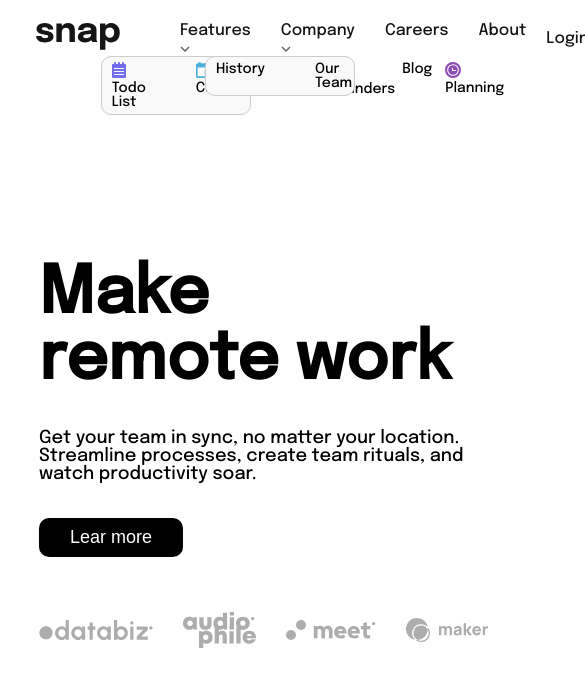
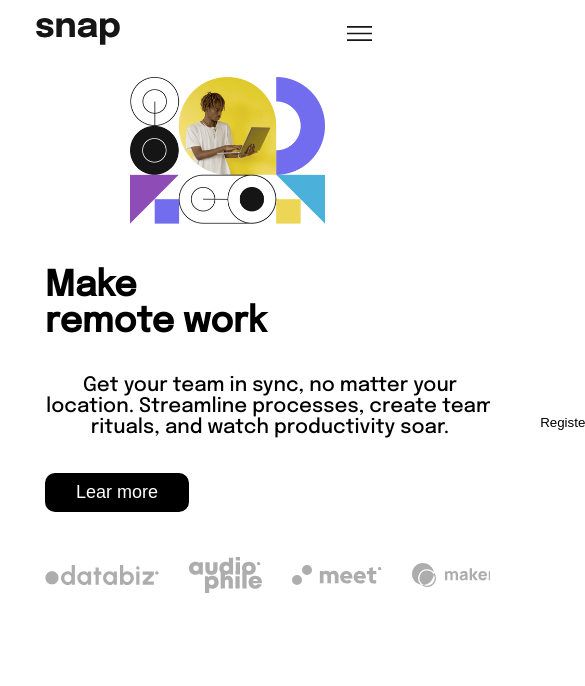
Before and after one commit to 02Alexis/land_page, a website built with webpack: page src/index.html in a window 390 px wide. Shown: the top 686 px of the page, 585 px wide, since content can reach past the window. Built offline with nearby package versions, Linux system fonts and the light colour scheme.

Commit message:
inicio de diseño mobile

```diff
--- a/src/index.html
+++ b/src/index.html
@@ -16,25 +16,11 @@
                 </figure>
                 <ul>
                     <li>
-                        <div class="dropdown">
-                         <a id="feature-link" href="#">Features <img id="feature-link" src="./images/icon-arrow-down.svg" alt=""></a>
-                         <ul class="dropdown-list" id="feature-dropdown">
-                            <li><img src="./images/icon-todo.svg" alt=""> Todo List</li>
-                            <li><img src="./images/icon-calendar.svg" alt=""> Calendar</li>
-                            <li><img src="./images/icon-reminders.svg" alt=""> Remininders</li>
-                            <li><img src="./images/icon-planning.svg" alt=""> Planning</li>
-                        </ul>
-                        </div>
+                        <a href="#" id="featureLink">Features <img src="./images/icon-arrow-down.svg" alt=""></a>
+                        <ul id="dynamicList"></ul>
                     </li>
                     <li>
-                        <div class="dropdown">
-                            <a id="company-link" href="#">Company <img id="company-link" src="./images/icon-arrow-down.svg" alt=""></a>
-                            <ul class="dropdown-list" id="company-dropdown">
-                                <li>History</li>
-                                <li>Our Team</li>
-                                <li>Blog</li>
-                            </ul>
-                        </div>
+                        <a href="#">Company <img src="./images/icon-arrow-down.svg" alt=""></a>
                     </li>
                     <li>
                         <a href="#">Careers</a>
@@ -47,13 +33,15 @@
             <div class="header__contenido">
                 <a href="#">Login</a>
                 <button class="header__button">Register</button>
+                <img src="./images/icon-menu.svg" class="header__menu">
             </div>
         </nav>
-        <!-- <section class="main__content">
-            <div class="main__presentacion">
-                <h1>Make<br>remote work</h1>
+
+        <div class="header__row">
+            <div class="header__col-1">
+                <h2>Make<br>remote work</h2>
                 <p>Get your team in sync, no matter your location. Streamline processes, create team rituals, and watch productivity soar.</p>
-                <button class="header__button">Lear more</button>
+                <button class="header__buttonTwo">Lear more</button>
                 <ul>
                     <li><img src="./images/client-databiz.svg" alt=""></li>
                     <li><img src="./images/client-audiophile.svg" alt=""></li>
@@ -61,17 +49,17 @@
                     <li><img src="./images/client-maker.svg" alt=""></li>
                 </ul>
             </div>
-            <div class="main__img">
-                <img class="img" src="./images/image-hero-desktop.png" alt="">
-                <!-- <picture>
-                    <source srcset="./images/image-hero-desktop.png" media="(min-width: 1440px)">
-                    <img class="img" src="./images/image-hero-mobile.png" alt="">
-                </picture> -->
-            <!--</div>
-        </section> -->
+            <div class="header__col-2">
+                <picture>
+                    <source srcset="./images/image-hero-desktop.png" media="(min-width: 475px)" class="header__imagen">
+                    <img src="./images/image-hero-mobile.png" class="header__imagen">
+                </picture>
+                <!-- <img src="./images/image-hero-desktop.png" alt="" class="header__imagen"> -->
+            </div>
+        </div>
     </header>
 
-    <main class="main">
+    <!-- <main class="main">
         <section class="main__content">
             <div class="main__presentacion">
                 <h2>Make<br>remote work</h2>
@@ -84,36 +72,42 @@
                     <li><img src="./images/client-maker.svg" alt=""></li>
                 </ul>
             </div>
-            <div class="main__presentacionTwo">
+            <div class="main__presentacion">
                 <picture>
                     <source class="main__mobile" srcset="./images/image-hero-desktop.png" media="(min-width: 475px)">
                     <img class="main__desktop" src="./images/image-hero-mobile.png" alt="">
                 </picture>
             </div>
         </section>
-    </main>
+    </main> -->
 
-    <script>
-        // JavaScript para mostrar/ocultar la lista desplegable al hacer clic en el enlace
-        var featureLink = document.getElementById("feature-link");
-        var featureDropdown = document.getElementById("feature-dropdown");
-        var companyLink = document.getElementById("company-link");
-        var companyDropdown = document.getElementById("company-dropdown");
+    <!-- <script>
+        document.addEventListener("DOMContentLoaded", function() {
+          // Obtener elementos del DOM
+          var featureLink = document.getElementById("featureLink");
+          var dynamicList = document.getElementById("dynamicList");
 
-        featureLink.addEventListener("click", function() {
-            if (featureDropdown.style.display === "block") {
-                featureDropdown.style.display = "none";
+          // Agregar evento clic al enlace "Feature"
+          featureLink.addEventListener("click", function(event) {
+            event.preventDefault();
+            // Mostrar u ocultar la lista dinámica al hacer clic en "Feature"
+            if (dynamicList.style.display === "none") {
+              dynamicList.style.display = "block";
             } else {
-                featureDropdown.style.display = "block";
+              dynamicList.style.display = "none";
             }
+          });
+
+          // Crear elementos de lista dinámica
+          var listItems = ["Elemento 1", "Elemento 2", "Elemento 3"];
+          listItems.forEach(function(item) {
+            var listItem = document.createElement("li");
+            listItem.textContent = item;
+            dynamicList.appendChild(listItem);
+          });
         });
-        companyLink.addEventListener("click", function() {
-            if (companyDropdown.style.display === "block") {
-                companyDropdown.style.display = "none";
-            } else {
-                companyDropdown.style.display = "block";
-            }
-        });
-    </script>
+      </script> -->
+
+
 </body>
 </html>
--- a/src/styles/indexStyles/styles.scss
+++ b/src/styles/indexStyles/styles.scss
@@ -13,7 +13,7 @@ body{
         padding: 18px 18px 18px 50px;
         padding-left: 36px;
         gap: 20px;
-        margin-bottom: 23   px;
+        margin-bottom: 23px;
     }
     &__contenido{
         display: flex;
@@ -30,6 +30,12 @@ body{
             color: $colorTerciario;
         }
     }
+    &__menu{
+        display: flex;
+        width: 25px;
+        cursor: pointer;
+        display: none;
+    }
     &__button {
         display: inline-block;
         border-radius: 15px;
@@ -39,73 +45,16 @@ body{
         padding: 1em;
         cursor: pointer;
     }
-    // &__dropdown{
-    //     position: relative;
-    //     display: inline-block;
-    //     &:hover{
-    //         display: block;
-    //     }
-    // }
-    // &__dropdown-list{
-    //     display: none; /* Oculta la lista por defecto */
-    //     position: absolute;
-    //     top: 100%;
-    //     left: 0;
-    //     background-color: #f9f9f9;
-    //     padding: 0;
-    //     margin: 0;
-    //     list-style-type: none;
-    //     border: 1px solid #ccc;
-    //     display: block;
-
-    //     li {
-    //         padding: 5px 10px;
-    //         cursor: pointer;
-    //     }
-    // }
-
-
+    &__row{
+        display: flex;
+        justify-content: space-between;
+        align-items: center;
+        margin: 100px 0;
     }
-
-.dropdown {
+    &__col-1{
+        flex-basis: 45%;
         position: relative;
-    display: inline-block;
-}
-
-.dropdown-list {
-    display: none; /* Oculta la lista por defecto */
-    position: absolute;
-    gap: 5px;
-    font-size: 14px;
-    top: 100%;
-    right: 0;
-    background-color: #f9f9f9;
-    padding: 0;
-    margin: 0;
-    list-style-type: none;
-    border: 1px solid #ccc;
-    border-radius: 10px;
-    width: 150px;
-}
-
-.dropdown-list li {
-    padding: 5px 10px;
-    cursor: pointer;
-}
-
-.dropdown:hover .dropdown-list {
-    display: block; /* Muestra la lista al hacer hover */
-}
-
-.main{
-    &__content{
-        height: 90vh;
-        display: flex;
-        align-items: center;
-        padding: 0 10%;
-    }
-    &__presentacion{
-       max-width: 450px;
+        margin-left: 150px;
         h2{
         font-size: 65px;
         margin-bottom: 35px;
@@ -122,17 +71,9 @@ body{
         align-items: center;
         gap: 30px;
         list-style: none;
-
         }
     }
-    &__img{
-        img{
-            width: 400px;
-            height: auto;
-        }
-
-    }
-    &__button {
+    &__buttonTwo {
         background-color: #000;
         color: #fff;
         border: none;
@@ -141,7 +82,7 @@ body{
         width: 8em;
         padding: .5em;
         cursor: pointer;
-        margin-bottom: 55px;
+        margin-bottom: 45px;
         font-size: 18px;
         &:hover{
             background-color: #fff;
@@ -149,27 +90,175 @@ body{
             border-radius: 15px #000;
         }
     }
-    &__presentacionTwo{
+    &__col-2{
         position: relative;
-        right: 0;
-        top: 0;
         flex-basis: 60%;
         display: flex;
         align-items: center;
     }
-    &__desktop{
-        width: 65%;
+    &__imagen{
+        width: 50%;
         height: 50%;
         transform: translate(130px, -40px);
     }
 }
+#dynamicList {
+    display: none;
+  }
 
-@media only screen and (max-width: 375px) {
-    .main{
-        &__content{
+  @media screen and (max-width: 475px){
+    .header{
+        &__contenido{
+            ul{
+            position: fixed;
+            top: 0;
+            right: -250px;
+            background: white;
+            width: 150px;
+            height: 100vh;
+            padding: 40px;
+            z-index: 1;
+            transition: all 300ms;
+            }
+            a{
+            position: fixed;
+            top: 0;
+            right: -250px;
+            background: white;
+            width: 150px;
+            height: 100vh;
+            padding: 40px;
+            z-index: 1;
+            transition: all 300ms;
+            }
+            button{
+            position: fixed;
+            top: 0;
+            right: -250px;
+            background: white;
+            width: 150px;
+            height: 100vh;
+            padding: 40px;
+            z-index: 1;
+            transition: all 300ms;
+            }
+        }
+        &__menu{
+            display: block;
+        }
+        &__row{
             flex-direction: column-reverse;
-            margin: 100px 10px;
+            margin: 50px 0;
+        }
+        &__col-1{
+            h2{
+            font-size: 35px;
+            margin-bottom: 35px;
+            }
+            p{
+            font-size: 20px;
+            text-align: center;
+            }
+            ul{
+            position: relative;
+            display: inline-flex;
+            justify-content: center;
+            align-items: center;
+            gap: 30px;
+            }
+        }
+        &__buttonTwo{
+            justify-content: center;
+            align-items: center;
+            text-align: center;
+        }
+        &__col-2{
+            &__imagen{
+                width: 150px;
+                margin-left: 0;
+            }
+        }
 
     }
   }
-}
+// .main{
+//     &__content{
+//         height: 90vh;
+//         display: flex;
+//         align-items: center;
+//         padding: 0 10%;
+//     }
+//     &__presentacion{
+//        max-width: 450px;
+//        h2{
+//         font-size: 65px;
+//         margin-bottom: 35px;
+//        }
+//        p{
+//         font-size: 18px;
+//         font-weight: 100;
+//         margin-bottom: 35px;
+//        }
+//        ul{
+//         position: relative;
+//         display: inline-flex;
+//         justify-content: center;
+//         align-items: center;
+//         gap: 30px;
+//         list-style: none;
+
+//        }
+//     }
+//     &__img{
+//         img{
+//             width: 400px;
+//             height: auto;
+//         }
+
+//     }
+//     &__button {
+//         background-color: #000;
+//         color: #fff;
+//         border: none;
+//         border-radius: 10px;
+//         text-align: center;
+//         width: 8em;
+//         padding: .5em;
+//         cursor: pointer;
+//         margin-bottom: 55px;
+//         font-size: 18px;
+//         &:hover{
+//             background-color: #fff;
+//             color: #000;
+//             border-radius: 15px #000;
+//         }
+//     }
+//     &__desktop{
+//         width: 65%;
+//         height: 50%;
+//         transform: translate(130px, -40px);
+//     }
+//     // &__presentacionTwo{
+//     //     position: relative;
+//     //     right: 0;
+//     //     top: 0;
+//     //     flex-basis: 60%;
+//     //     display: flex;
+//     //     align-items: center;
+//     // }
+//     // &__desktop{
+//     //     width: 65%;
+//     //     height: 50%;
+//     //     transform: translate(130px, -40px);
+//     // }
+// }
+
+// @media only screen and (max-width: 375px) {
+//     .main{
+//         &__content{
+//             flex-direction: column-reverse;
+//             margin: 100px 10px;
+
+//         }
+//     }
+// }
```
Also changed, not shown: src/styles/indexStyles/styles.css, 1 other file. Lines whose indentation alone changed are shown as unchanged.
